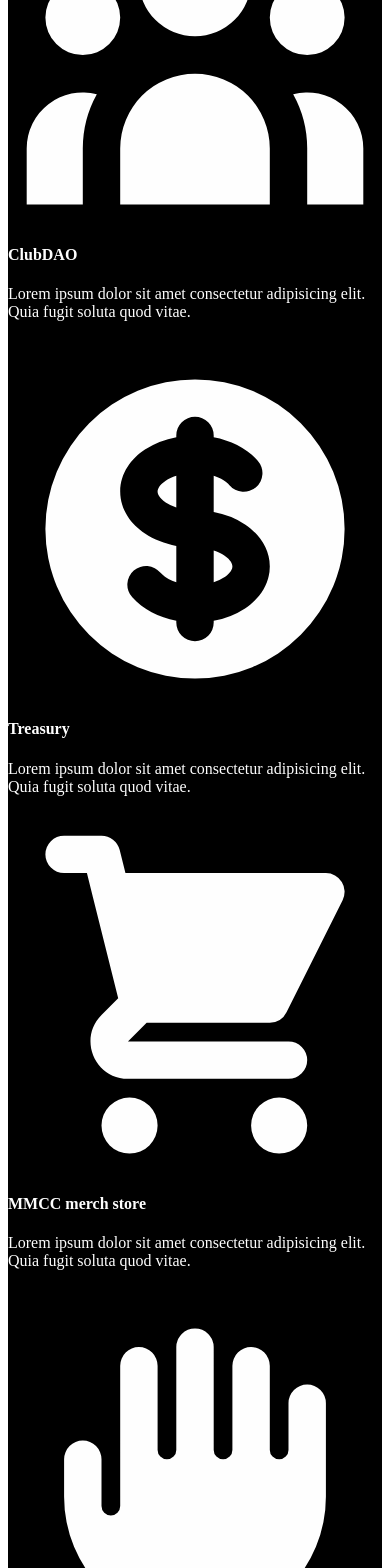
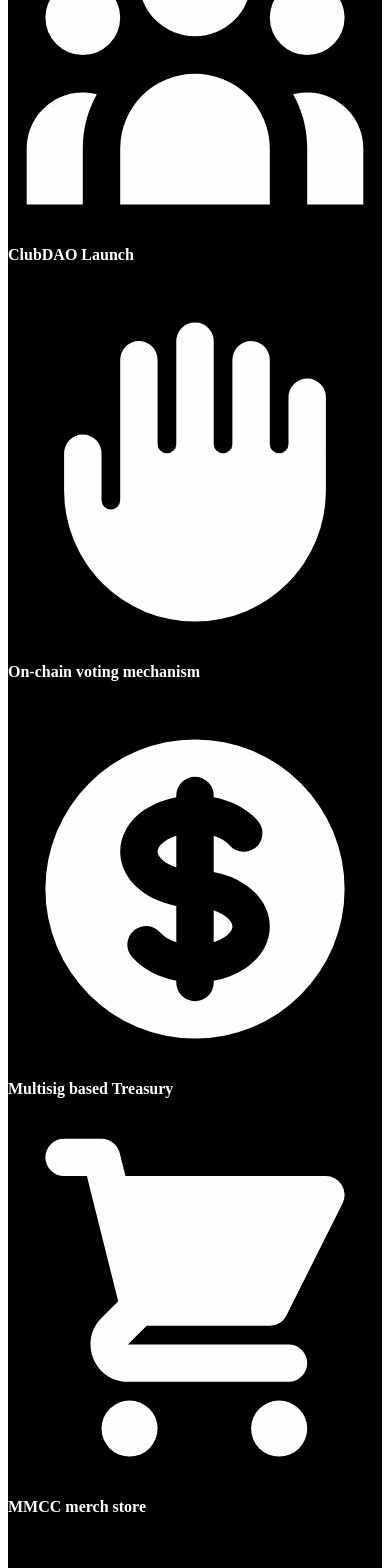
Before and after one commit to mmccdao/clubdao-frontend, a Next.js app: page / in a window 390 px wide. Shown: the part 3743-5311 px from the top of the page. Built offline with nearby package versions, Linux system fonts and the light colour scheme.

Commit message:
refactor: remove unconfirmed content from roadmap

```diff
--- a/components/Roadmap.tsx
+++ b/components/Roadmap.tsx
@@ -15,14 +15,13 @@ import styles from '../styles/Home.module.css'
 
 const heading = "Roadmap";
 const subheading = "Developed by decentralized teams";
-const daoTitle = "ClubDAO";
-const treasuryTitle = "Treasury";
+const daoTitle = "ClubDAO Launch";
+const treasuryTitle = "Multisig based Treasury";
 const storeTitle = "MMCC merch store";
 const votingTitle = "On-chain voting mechanism";
-const katTitle = "$KAT token airdrop";
+const katTitle = "$CLUB token airdrop";
 const marketPlaceTitle = "Meerkatplace and escrow trade";
-const genericDescription =
-  "Lorem ipsum dolor sit amet consectetur adipisicing elit. Quia fugit soluta quod vitae.";
+const genericDescription = "";
 
 const Roadmap: FC = () => {
   return (
@@ -46,27 +45,25 @@ const Roadmap: FC = () => {
             icon={<UserGroupIcon className="w-8 lg:w-10 inline text-white-900" />}
             title={daoTitle}
             description={genericDescription}
-            image="/placeholder.png"
+          />
+          <Tile
+            color="bg-purple-400"icon={<HandIcon className="w-8 lg:w-10 inline text-white-900" />}
+            title={votingTitle}
+            description={genericDescription}
+            incomplete
           />
           <Tile
             color="bg-green-400"
             icon={<CurrencyDollarIcon className="w-8 lg:w-10 inline text-white-900" />}
             title={treasuryTitle}
             description={genericDescription}
-            image="/placeholder.png"
+            incomplete
           />
           <Tile
             color="bg-red-400"
             icon={<ShoppingCartIcon className="w-8 lg:w-10 inline text-white-900" />}
             title={storeTitle}
             description={genericDescription}
-            image="/placeholder.png"
-          />
-          <Tile
-            color="bg-purple-400"icon={<HandIcon className="w-8 lg:w-10 inline text-white-900" />}
-            title={votingTitle}
-            description={genericDescription}
-            image="/placeholder.png"
             incomplete
           />
           <Tile
@@ -74,14 +71,12 @@ const Roadmap: FC = () => {
             icon={<SparklesIcon className="w-8 lg:w-10 inline text-white-900" />}
             title={katTitle}
             description={genericDescription}
-            image="/placeholder.png"
             incomplete
           />
           <Tile
             color="bg-pink-400"icon={<TableIcon className="w-8 lg:w-10 inline text-white-900" />}
             title={marketPlaceTitle}
             description={genericDescription}
-            image="/placeholder.png"
             incomplete
           />
         </div>
--- a/components/Tile.tsx
+++ b/components/Tile.tsx
@@ -7,11 +7,10 @@ interface Props {
   incomplete?: boolean;
   title: string;
   color: string;
-  image: string;
 }
 
 const Tile = (props: Props) => {
-  const { color, description, image, icon, incomplete, title } = props;
+  const { color, description, icon, incomplete, title } = props;
   return (
     <div
       className={
@@ -27,18 +26,7 @@ const Tile = (props: Props) => {
         </span>
         {title}
       </h4>
-      <p className="p-2 font-extralight text-lg lg:text-xl">{description}</p>
-      {image != "" && (
-        <div className="h-52 lg:h-80 my-4 relative aspect-w-1 aspect-h-1 justify-center">
-          <Image
-            src={image}
-            alt={title}
-            layout="fill"
-            objectFit="contain"
-            className="rounded-lg"
-          />
-        </div>
-      )}
+      { description != "" && <p className="p-2 font-extralight text-lg lg:text-xl">{description}</p>}
     </div>
   );
 };
```
